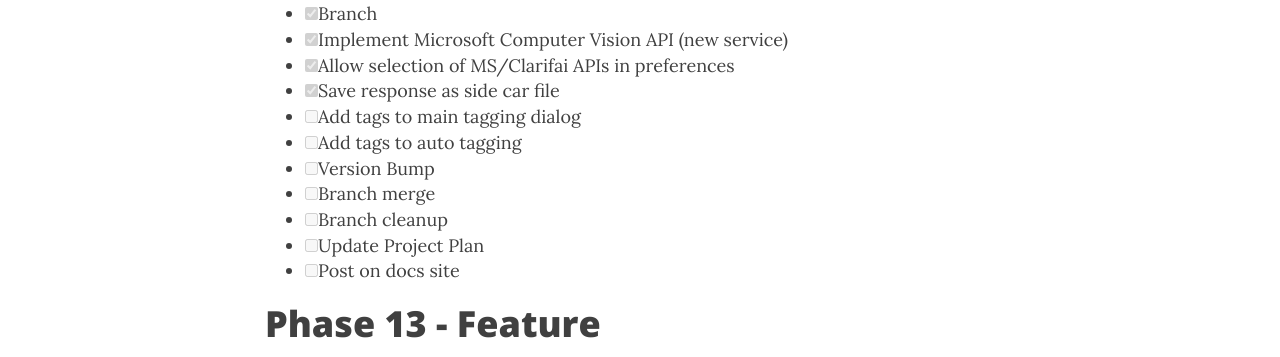
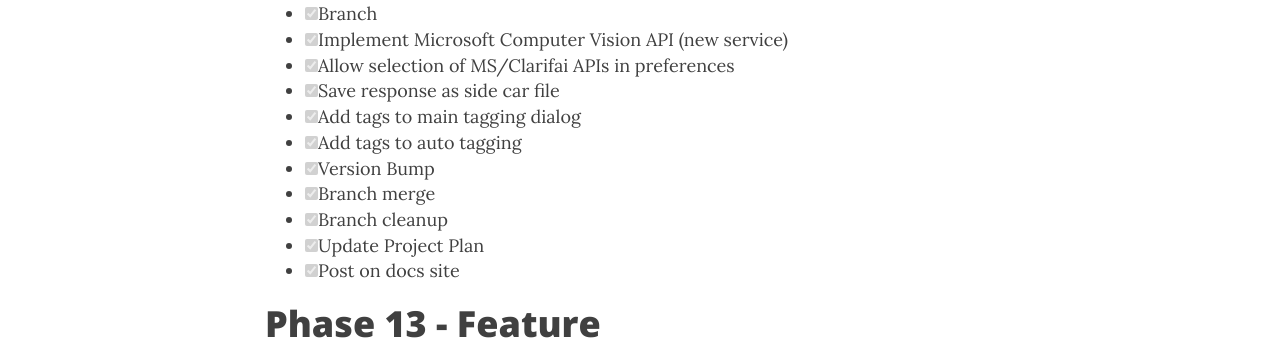
Before and after one commit to nyomanb/lr_plugin_computer_vision_tagging, a Jekyll site: the page built from project_plan.md, in a window 1280 px wide and 900 px high, scrolled down 398 px. Shown: the part 150-507 px from the top of the window. Built offline with Jekyll 4.4.1, drawn with Linux system fonts in a browser that asks for light colours; nearby versions of some CDN libraries.

```diff
--- a/project_plan.md
+++ b/project_plan.md
@@ -13,13 +13,13 @@ Please note there are not any dates listed here. The developers have day jobs an
 - [X] Implement Microsoft Computer Vision API (new service)
 - [X] Allow selection of MS/Clarifai APIs in preferences
 - [X] Save response as side car file
-- [ ] Add tags to main tagging dialog
-- [ ] Add tags to auto tagging
-- [ ] Version Bump
-- [ ] Branch merge
-- [ ] Branch cleanup
-- [ ] Update Project Plan
-- [ ] Post on docs site
+- [X] Add tags to main tagging dialog
+- [X] Add tags to auto tagging
+- [X] Version Bump
+- [X] Branch merge
+- [X] Branch cleanup
+- [X] Update Project Plan
+- [X] Post on docs site
 
 # Phase 13 - Feature
 - [ ] Branch
@@ -41,8 +41,8 @@ Please note there are not any dates listed here. The developers have day jobs an
 
 # Phase 15 - Feature
 - [ ] Branch
-- [ ] Implement Microsoft Emotion API (new service)
-- [ ] Save response as side car file
+- [X] Implement Microsoft Emotion API (new service)
+- [X] Save response as side car file
 - [ ] Show service specific data in tagging dialog
 - [ ] Show service specific data in auto tag dialog
 - [ ] Version Bump
@@ -53,8 +53,8 @@ Please note there are not any dates listed here. The developers have day jobs an
 
 # Phase 16 - Feature
 - [ ] Branch
-- [ ] Implement Microsoft Face API (new service)
-- [ ] Save response as side car file
+- [X] Implement Microsoft Face API (new service)
+- [X] Save response as side car file
 - [ ] Show service specific data in tagging dialog
 - [ ] Show service specific data in auto tag dialog
 - [ ] Version Bump
```
